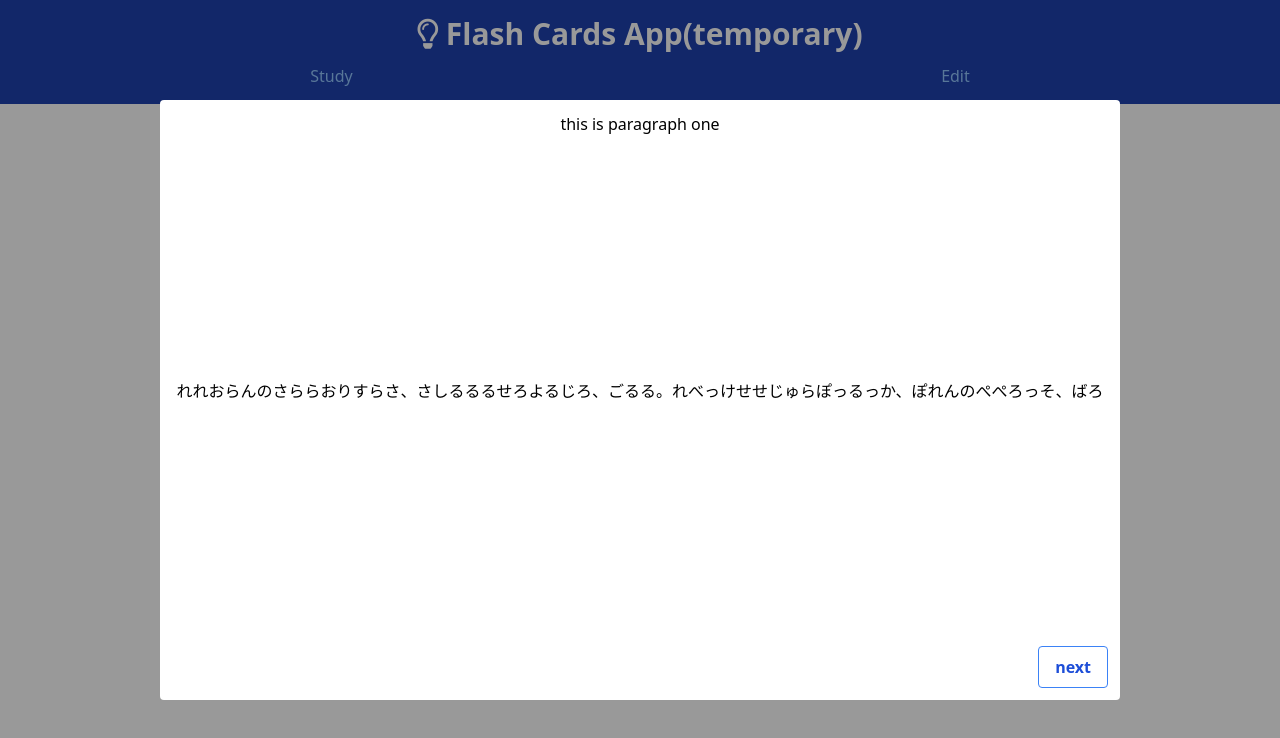
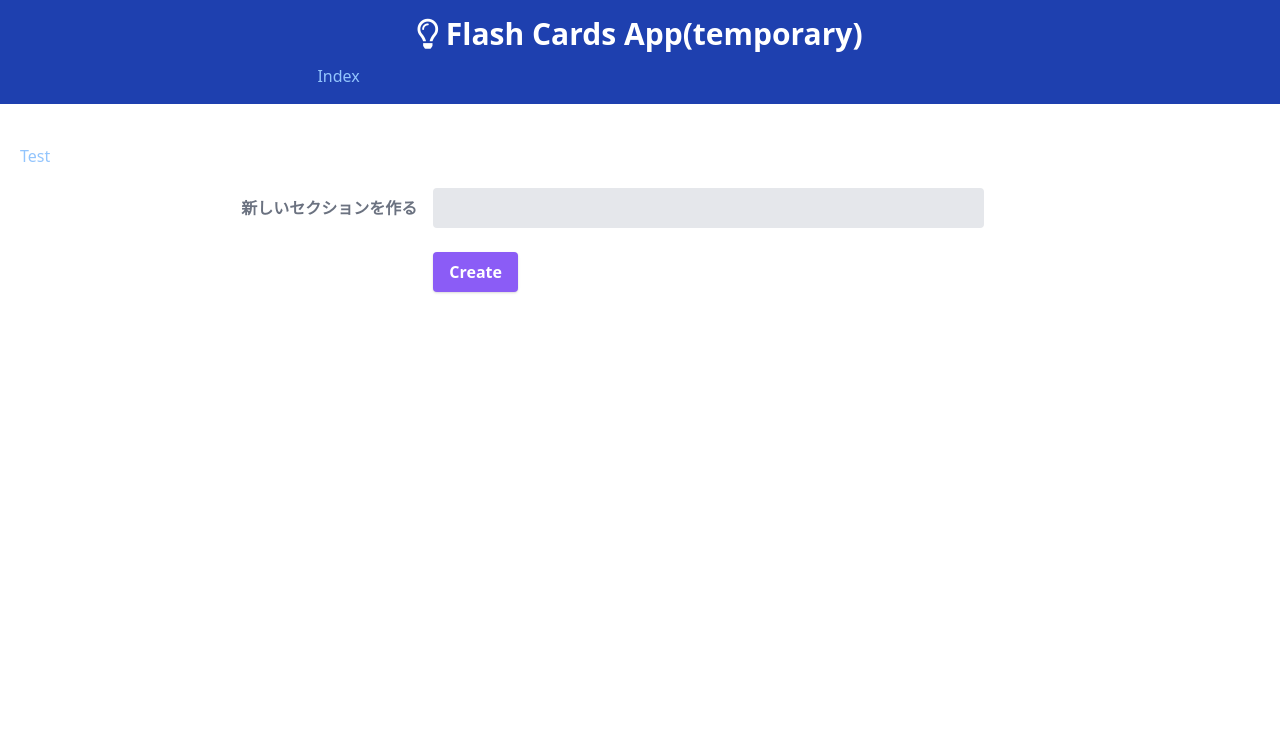
Before and after one commit to SkipEveryLunch/flashcards-vue, a Vue app: page / in a window 1280 px wide. Shown: the top 738 px of the page. Built offline with nearby package versions, Linux system fonts and the light colour scheme.

Commit message:
created SectionIndex.vue

```diff
--- a/package.json
+++ b/package.json
@@ -17,6 +17,7 @@
     "tailwindcss": "npm:@tailwindcss/postcss7-compat@^2.0.2",
     "vue": "^3.0.0",
     "vue-router": "^4.0.0-0",
+    "vue-uuid": "^2.0.2",
     "vuex": "^4.0.0-0"
   },
   "devDependencies": {
--- a/src/components/Header.vue
+++ b/src/components/Header.vue
@@ -8,13 +8,10 @@
     <div class="flex justify-around">
       <div>
         <router-link class="text-blue-300" to="/"
-        >Study</router-link
+        >Index</router-link
         >
       </div>
       <div>
-        <router-link class="text-blue-300" to="/edit"
-        >Edit</router-link
-        >
       </div>
     </div>
   </header>
--- a/src/router/index.ts
+++ b/src/router/index.ts
@@ -1,17 +1,17 @@
 import { createRouter, createWebHistory, RouteRecordRaw } from 'vue-router'
 import StudySection from '../views/StudySection.vue'
-import EditSection from '../views/EditSection.vue'
+import SectionsIndex from '../views/SectionsIndex.vue'
 
 const routes: Array<RouteRecordRaw> = [
   {
     path: '/',
+    name: 'SectionsIndex',
+    component: SectionsIndex
+  },
+  {
+    path: '/section/:sectionId',
     name: 'StudySection',
     component: StudySection
-  },
-  {
-    path: '/edit',
-    name: 'EditSection',
-    component: EditSection
   }
 ]
 
--- a/src/store/index.ts
+++ b/src/store/index.ts
@@ -1,7 +1,13 @@
 import { createStore } from 'vuex'
+import {Section} from "@/types"
 
 export default createStore({
   state: {
+    sections:[
+      {
+        id:"1",
+        name:"Test",
+        status:"new",
         questions:[
           {
             front:"これは請求書です",
@@ -15,8 +21,8 @@ export default createStore({
             front:"これは食器棚です",
             back:"this is a cupboard"
           }
-    ] as Question[],
-    modalMessages:[
+      ],
+      instructions:[
         {
           header:"this is paragraph one",
           body:"れれおらんのさららおりすらさ、さしるるるせろよるじろ、ごるる。れべっけせせじゅらぽっるっか、ぽれんのぺぺろっそ、ばろ"
@@ -24,44 +30,22 @@ export default createStore({
         {
           header:"this is paragraph two",
           body:"れれおらんのさららおりすらさ、さしるるるせろよるじろ、ごるる。れべっけせせじゅらぽっるっか、ぽれんのぺぺろっそ、ばろ"
-      },    {
+        },
+        {
           header:"this is paragraph three",
           body:"れれおらんのさららおりすらさ、さしるるるせろよるじろ、ごるる。れべっけせせじゅらぽっるっか、ぽれんのぺぺろっそ、ばろ"
-      }
-    ] as ModalMessage[]
+        }]
+    }]
   },
   mutations: {
-    addQuestion(state:State,
-      payload:Question){
+    addSection(state, payload:Section){
       // stateへ
-      state.questions = [...state.questions,payload]
+      state.sections = [...state.sections,payload]
     },
-    addModalMessage(state:State, payload:ModalMessage){
-      // stateへ
-      state.modalMessages = [...state.modalMessages,payload]
-    }
   },
   actions: {
-    addQuestion(store, payload:Question){
-      alert("追加しました")
-      store.commit('addQuestion', payload)
-    },
-    addModalMessage(store, payload:ModalMessage){
-      // Mutationsへ
-      store.commit('addModalMessage', payload)
+    addSection(store, payload:Section){
+      store.commit('addSection', payload)
     }
   }
 })
-
-type Question = {
-  front:string,
-  back:string
-}
-type ModalMessage = {
-  header:string,
-  body:string
-}
-interface State{
-  questions:Question[];
-  modalMessages:ModalMessage[];
-}
--- /dev/null
+++ b/src/types.ts
@@ -0,0 +1,26 @@
+import { uuid } from 'vue-uuid';
+
+export class Section {
+  constructor(name: string){
+    this.id = uuid.v1();
+    this.name = name;
+    this.status = "new";
+    this.instructions = [];
+    this.questions = [];
+  }
+  id:string;
+  name:string;
+  status:LearningStatus;
+  instructions:Instruction[];
+  questions:Question[];
+
+}
+export interface Question {
+  front:string;
+  back:string;
+}
+export interface Instruction {
+  header:string;
+  body:string;
+}
+export type LearningStatus = "new"|"learning"|"learnt";
--- a/src/views/EditSection.vue
+++ /dev/null
@@ -1,88 +0,0 @@
-<template>
-  <div class="max-w-xs">
-    <div class="bg-white shadow-md rounded px-8 pt-6 pb-8 mb-4">
-      <div class="mb-4">
-        <label class="block text-gray-700 text-sm font-bold mb-2" for="front">
-          Front
-        </label>
-        <textarea class="shadow appearance-none border rounded w-full py-2 px-3 text-gray-700 leading-tight focus:outline-none focus:shadow-outline" id="front" type="text"
-        v-model="front"
-        placeholder="write question here"/>
-      </div>
-        <div class="mb-4">
-        <label class="block text-gray-700 text-sm font-bold mb-2" for="back">
-          Back
-        </label>
-        <textarea class="shadow appearance-none border rounded w-full py-2 px-3 text-gray-700 leading-tight focus:outline-none focus:shadow-outline" id="back" type="text"
-        v-model="back"
-        placeholder="write an answer here"/>
-      </div>
-      <div class="flex items-center justify-between">
-        <button class="bg-blue-500 hover:bg-blue-700 text-white font-bold py-2 px-4 rounded focus:outline-none focus:shadow-outline" type="button"
-        @click="addQuestion">
-          Add
-        </button>
-      </div>
-    </div>
-    <div class="bg-white shadow-md rounded px-8 pt-6 pb-8 mb-4">
-      <div class="mb-4">
-        <label class="block text-gray-700 text-sm font-bold mb-2" for="header">
-          Header
-        </label>
-        <textarea class="shadow appearance-none border rounded w-full py-2 px-3 text-gray-700 leading-tight focus:outline-none focus:shadow-outline" id="header" type="text"
-        v-model="header"
-        placeholder="write header here"/>
-      </div>
-        <div class="mb-4">
-        <label class="block text-gray-700 text-sm font-bold mb-2" for="body">
-          Body
-        </label>
-        <textarea class="shadow appearance-none border rounded w-full py-2 px-3 text-gray-700 leading-tight focus:outline-none focus:shadow-outline" id="body" type="text"
-        v-model="body"
-        placeholder="write an answer here"/>
-      </div>
-      <div class="flex items-center justify-between">
-        <button class="bg-blue-500 hover:bg-blue-700 text-white font-bold py-2 px-4 rounded focus:outline-none focus:shadow-outline" type="button"
-        @click="addModalMessage">
-          Add
-        </button>
-      </div>
-    </div>
-  </div>
-</template>
-<script>
-import {ref} from "vue";
-import {useStore} from "vuex";
-export default {
-  name:"EditSection",
-  setup(){
-    const store = useStore();
-    const front = ref("");
-    const back = ref("");
-    const header = ref("");
-    const body = ref("");
-    const addQuestion = async() =>{
-      await store.dispatch("addQuestion",{
-        front:front.value,
-        back:back.value
-      })
-      front.value = "";
-      back.value = "";
-    }
-    const addModalMessage = async() =>{
-      await store.dispatch("addModalMessage",{
-        header:header.value,
-        body:body.value
-      })
-      header.value = "";
-      body.value = "";
-    }
-    return{
-      front,back,header,body,addQuestion,addModalMessage
-    }
-  }
-}
-</script>
-<style>
-
-</style>
--- /dev/null
+++ b/src/views/SectionsIndex.vue
@@ -0,0 +1,62 @@
+<template>
+  <div class="m-5">
+    <ul>
+      <li v-for="section in sections"
+      :key="section.id">
+          <router-link class="text-blue-300"
+          :to="`/section/${section.id}`"
+          >
+          {{section.name}}
+          </router-link>
+      </li>
+    </ul>
+  </div>
+  <div class="m-5">
+  <div class="md:flex md:items-center mb-6">
+    <div class="md:w-1/3">
+      <label class="block text-gray-500 font-bold md:text-right mb-1 md:mb-0 pr-4" for="newSection">
+        新しいセクションを作る
+      </label>
+    </div>
+    <div class="md:w-2/3">
+      <input class="bg-gray-200 appearance-none border-2 border-gray-200 rounded w-2/3 py-2 px-4 text-gray-700 leading-tight focus:outline-none focus:bg-white focus:border-purple-500" id="newSection" type="text" v-model="newSectionName">
+    </div>
+  </div>
+  <div class="md:flex md:items-center">
+    <div class="md:w-1/3"></div>
+    <div class="md:w-2/3">
+      <button class="shadow bg-purple-500 hover:bg-purple-400 focus:shadow-outline focus:outline-none text-white font-bold py-2 px-4 rounded" type="button"
+      @click="createNewSection">
+        Create
+      </button>
+    </div>
+  </div>
+  </div>
+</template>
+<script>
+import {ref,computed} from "vue";
+import {useStore} from "vuex";
+import {Section} from "@/types"
+export default {
+  name:"SectionsIndex",
+  setup(){
+    const store = useStore();
+    const sections = computed(()=>{
+      return store.state.sections
+    })
+    const newSectionName = ref("")
+    const createNewSection =()=>{
+      const newSection = new Section(newSectionName)
+      store.dispatch("addSection",newSection)
+    }
+    return{
+      sections,
+      newSectionName,
+      createNewSection
+    }
+  }
+}
+</script>
+<style>
+
+</style>
--- a/src/views/StudySection.vue
+++ b/src/views/StudySection.vue
@@ -2,8 +2,8 @@
   <div class="h-1/2 flex flex-col justify-around">
     <div class="flex-col">
       <CardsText :phase="phase"
-      :front="questions[progress].front"
-      :back="questions[progress].back"/>
+      :front="questions[progress]?.front"
+      :back="questions[progress]?.back"/>
     </div>
     <div>
       <CardsButton :phase="phase"
@@ -13,16 +13,18 @@
     </div>
     <Modal v-if="isModalOn"
     @modal-off="modalOff"
-    :modalMessages="modalMessages"/>
+    :modalMessages="instructions"/>
   </div>
 </template>
 
 <script lang="ts">
-import { defineComponent,ref,computed } from 'vue';
+import { defineComponent,ref,computed, onMounted } from 'vue';
 import CardsButton from "@/components/CardsButton.vue"
 import CardsText from '@/components/CardsText.vue';
 import Modal from '@/components/Modal.vue';
 import {useStore} from "vuex";
+import {useRoute} from "vue-router";
+import {Section} from "@/types"
 
 export default defineComponent({
   name: 'Home',
@@ -34,30 +36,48 @@ export default defineComponent({
   setup(){
     const store = useStore();
     const progress = ref(0);
-    const phase = ref("answering");
+    const phase = ref("");
+    const route = useRoute();
     const showAnswer =()=>{
       phase.value = "checking";
     }
     const nextQuestion =()=>{
-      if(questions.value.length > progress.value + 1){
+      if(questions.length > progress.value + 1){
         phase.value = "answering";
         progress.value += 1;
       }else{
         phase.value = "finished";
       }
     }
-    const questions = computed(()=>{
-      return store.state.questions;
+    const section = computed<Section>(()=>{
+      const chosenSection = store.state.sections.find((el:Section)=>{
+        return el.id === route.params.sectionId
+      })
+      console.log(chosenSection)
+      return chosenSection;
     });
-    const modalMessages = computed(()=>{
-      return store.state.modalMessages;
-    });
+    const questions = section.value.questions;
+    const instructions = section.value.instructions;
     const isModalOn = ref(true);
     const modalOff =()=>{
       isModalOn.value = false;
     }
+    onMounted(()=>{
+      if(questions.length > 0){
+        phase.value = "answering"
+      }else{
+        phase.value = "finished"
+      }
+
+    })
     return{
-      progress,questions,phase,showAnswer,nextQuestion,modalMessages,isModalOn,
+      progress,
+      questions,
+      instructions,
+      phase,
+      showAnswer,
+      nextQuestion,
+      isModalOn,
       modalOff
     }
   }
```
Also changed, not shown: 1 other file (tests, documents, lock files or other folders). Lines whose indentation alone changed are shown as unchanged.
